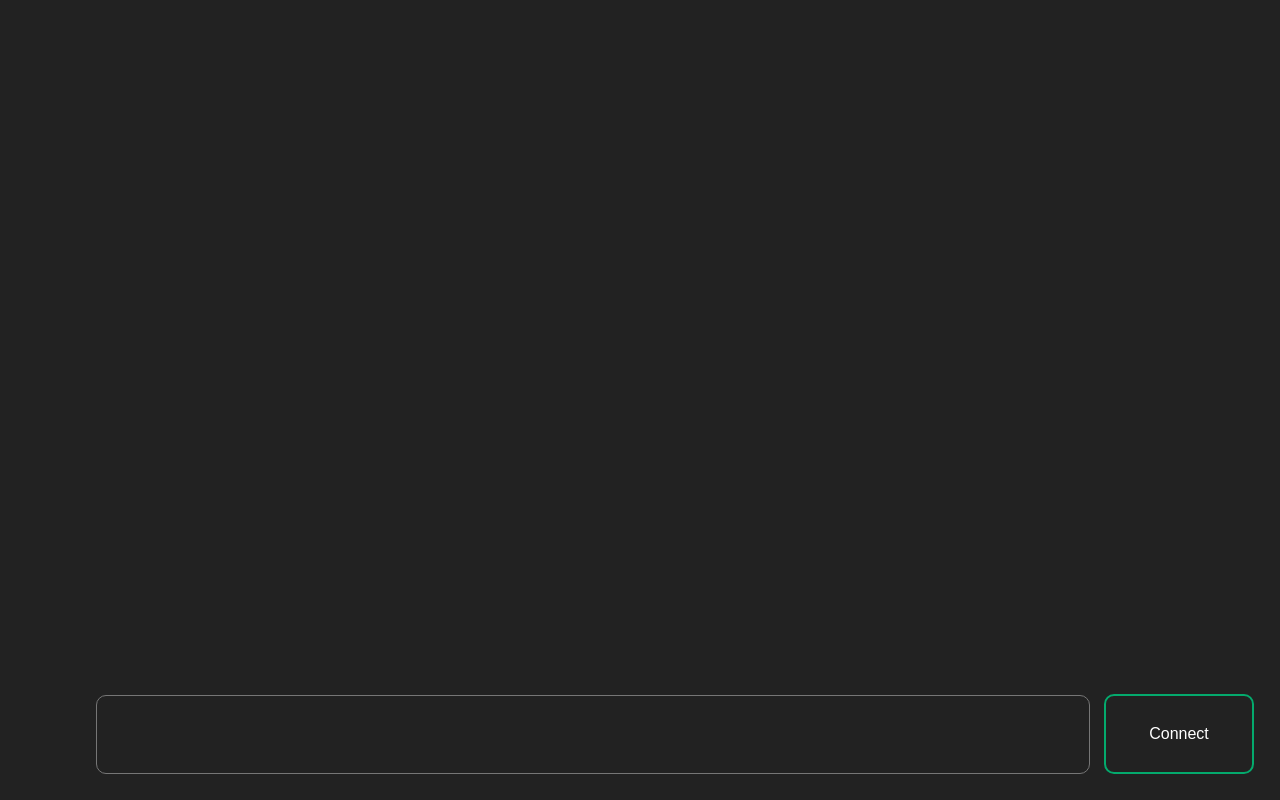
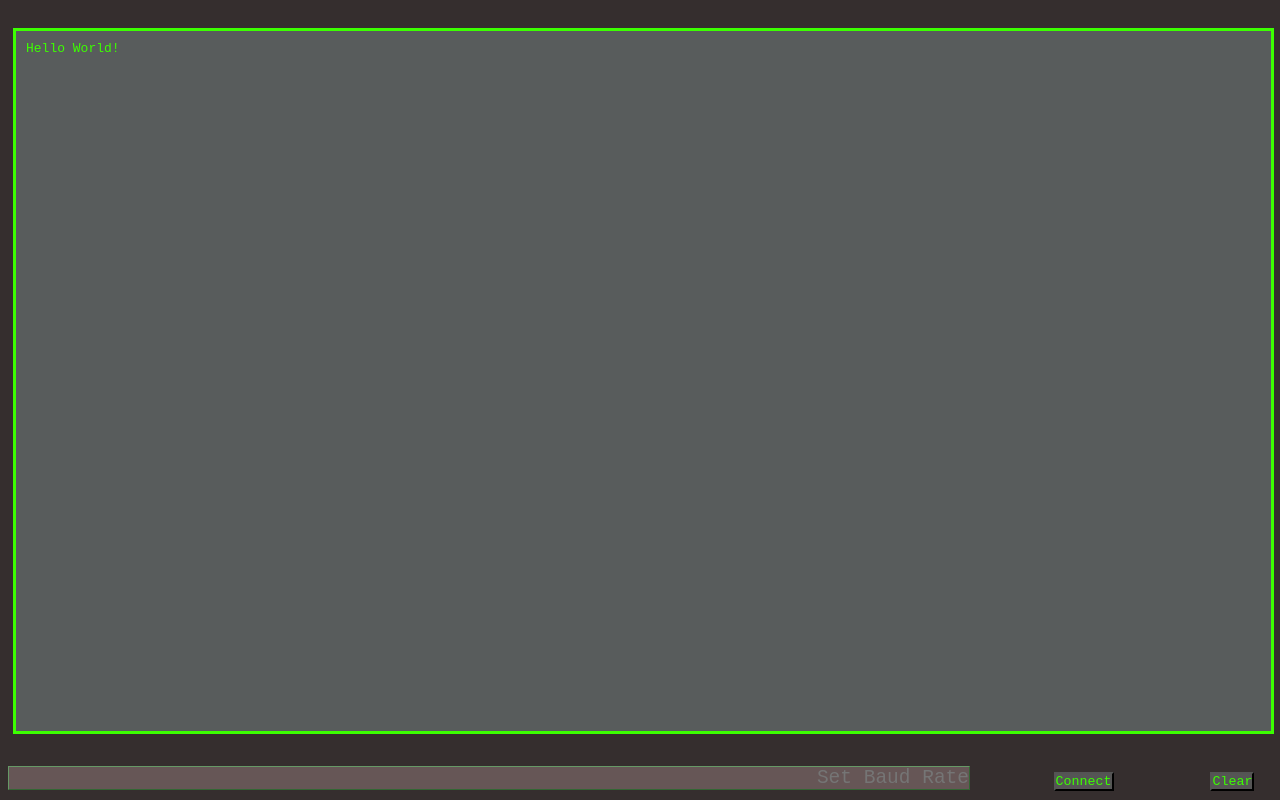
Before and after one commit to CharlesAntoineVouligny/WebSerial, a plain HTML site: page index.html in a window 1280 px wide. Drawn offline with Linux system fonts and the light colour scheme.

Commit message:
MajorChanges

```diff
--- a/index.html
+++ b/index.html
@@ -7,18 +7,19 @@
     <title>Web Serial</title>
     <link rel="stylesheet" href="style.css">
 </head>
-<body class="body">
-    <section >
+    <body>
 
-    </section>
-    <footer>
-      <textarea class="writeBox" placeholder="Set baud rate" rows="1">
-      </textarea>
-      <button class="button connectButton" onclick="connect()" id="button">Connect
-      </button>
-    </footer>
+        <br>
+        <div id="serialResults">Hello World!</div>
+        <br>
+
+        <br>
+        <input type="text" id="cmdLine" placeholder="Set Baud Rate">
+        <button id="cmdButton" onclick="connectSerial()">Connect</button>
+        <button id="clearButton" onclick="serialResultsDiv.innerHTML = '';">Clear</button>
+        <br>
 
 
-    <script src="index.js"></script>
-</body>
+        <script src="index.js"></script>
+    </body>
 </html>
--- a/index.js
+++ b/index.js
@@ -1,30 +1,83 @@
-https://fidisys.com/blog/serial-port-devices/
+// https://fidisys.com/blog/serial-port-devices/
+
+// https://github.com/mmiscool/serialTerminal.com
 
 if ("serial" in navigator) {
-  console.log("Awesome, The serial port is supported.")
-  // The Web Serial API is supported.
+  console.log("Awesome, the serial port is supported.")
 }
 
-async function connect() {
-  // Prompts user for device
-  const port = await navigator.serial.requestPort();
+var port, textEncoder, writableStreamClosed, writer;
 
-  // Wait for the serial port to open.
-  await port.open({ baudRate: 9600 });
+  async function connectSerial() {
+      try {
+          // Prompt user to select any serial port.
+          port = await navigator.serial.requestPort();
+          await port.open({ baudRate: document.getElementById("cmdLine").value });
+          listenToPort();
 
+          textEncoder = new TextEncoderStream();
+          writableStreamClosed = textEncoder.readable.pipeTo(port.writable);
 
-  // Listen to data coming from the serial device.
+          writer = textEncoder.writable.getWriter();
+      } catch {
+          alert("Serial Connection Failed");
+      }
+
+      connected();
+  }
+
+  function connected() {
+    //Update UI
+    document.getElementById("cmdLine").value = "";
+    document.getElementById("cmdLine").placeholder = "Send data";
+    document.getElementById("cmdButton").onclick = sendSerialLine;
+    document.getElementById("cmdButton").innerHTML = "Send";
+
+  }
+
+  async function sendSerialLine() {
+      dataToSend = document.getElementById("cmdLine").value;
+      // if (document.getElementById("addLine").checked == true) dataToSend = dataToSend + "\r\n";
+      // if (document.getElementById("echoOn").checked == true) appendToTerminal("> " + dataToSend);
+      await writer.write(dataToSend);
+      document.getElementById("cmdLine").value = "";
+      //await writer.releaseLock();
+  }
+
+  async function listenToPort() {
       const textDecoder = new TextDecoderStream();
       const readableStreamClosed = port.readable.pipeTo(textDecoder.writable);
       const reader = textDecoder.readable.getReader();
+
+      // Listen to data coming from the serial device.
       while (true) {
           const { value, done } = await reader.read();
           if (done) {
               // Allow the serial port to be closed later.
-      reader.releaseLock();
+              //reader.releaseLock();
               break;
           }
-    // value is a string will be streaming here.
-    console.log(value);
+          // value is a string.
+          appendToTerminal(value);
       }
   }
+
+  const serialResultsDiv = document.getElementById("serialResults");
+
+  async function appendToTerminal(newStuff) {
+      serialResultsDiv.innerHTML += newStuff;
+      if (serialResultsDiv.innerHTML.length > 3000) serialResultsDiv.innerHTML = serialResultsDiv.innerHTML.slice(serialResultsDiv.innerHTML.length - 3000);
+
+      //scroll down to bottom of div
+      serialResultsDiv.scrollTop = serialResultsDiv.scrollHeight;
+  }
+
+  document.getElementById("cmdLine").addEventListener("keyup", async function (event) {
+      if (event.keyCode === 13) {
+          sendSerialLine();
+      }
+  })
+
+  document.getElementById("baud").value = (localStorage.baud == undefined ? 9600 : localStorage.baud);
+  document.getElementById("addLine").checked = (localStorage.addLine == "false" ? false : true);
+  document.getElementById("echoOn").checked = (localStorage.echoOn == "false" ? false : true);
--- a/style.css
+++ b/style.css
@@ -1,69 +1,49 @@
-.button {
-    border: none;
-    color: white;
-    padding: 1em;
-    text-align: center;
-    text-decoration: none;
-    display: inline-block;
-    font-size: 16px;
-    margin: 4px 2px;
-    border-radius: 10px;
-    transition-duration: 0.1s;
-    cursor: pointer;
-    position: fixed;
-    right: 1em;
-    bottom: 1em;
-    width: 150px;
-    height: 80px;
-    margin: 10px;
-  }
+* {
+    background-color: #352e2e;
+    font-family: monospace;
+    color: rgb(60, 255, 1);
+    padding: 0px;
+}
 
-  .connectButton {
-    background-color: #222;
-    color: white;
-    border: 2px solid #04AA6D;
-  }
+button {
+    background-color: rgb(85, 85, 85);
+}
 
-  .connectButton:hover {
-    background-color: #04AA6D;
-    color: whitesmoke;
-  }
+#cmdButton {
+    position: absolute;
+    bottom: 9px;
+    right: 13%
+}
 
-  .body {
-    color : #222;
-    background: #222;
+#clearButton {
+    position: absolute;
+    bottom: 9px;
+    right: 2%
+}
 
-  }
 
-  .writeBox {
+#cmdLine {
+    color: rgb(179, 255, 179);
+    background-color: rgb(102, 86, 86);
+    border: 1px solid;
+    border-color: #696 #363 #363 #696;
     position: absolute;
-    bottom: 1em;
-    right: 180px;
-    padding: 1em;
-    border-radius: 10px;
-    background-color: #222;
-    color: white;
-    border: 2 px solid transparent;
-    outline: none;
-    font-family: 'Heebo', sans-serif;
-    font-weight: 400;
-    font-size: 16px;
-    transition: all 0.1s;
-    resize: none;
-    width: 75%;
-    height: 45px;
-    margin: 10px;
+    bottom: 10px;
+    width:75%;
+    font-size: 150%;
     text-align: right;
-    vertical-align: center;
-  }
+}
 
-  .writeBox:hover {
-    cursor: pointer;
-    background-color: #333;
-  }
-  .writeBox:focus {
-    cursor: text;
-    color: white;
-    background-color: #333;
-    border-color: white;
-  }
+
+#serialResults {
+    font-family: monospace;
+    white-space: pre;
+    position: absolute;
+    height: calc(100% - 120px);
+    width: calc(100% - 45px);
+    border-style: solid;
+    overflow-y: auto;
+    background-color: rgb(88, 92, 92);
+    padding: 10px;
+    margin: 5px;
+}
```
Also changed, not shown: try/test.html (deleted, +0 -34 lines), try/workingExample.html (added, +151 -0 lines), 1 other file. Lines whose indentation alone changed are shown as unchanged.
